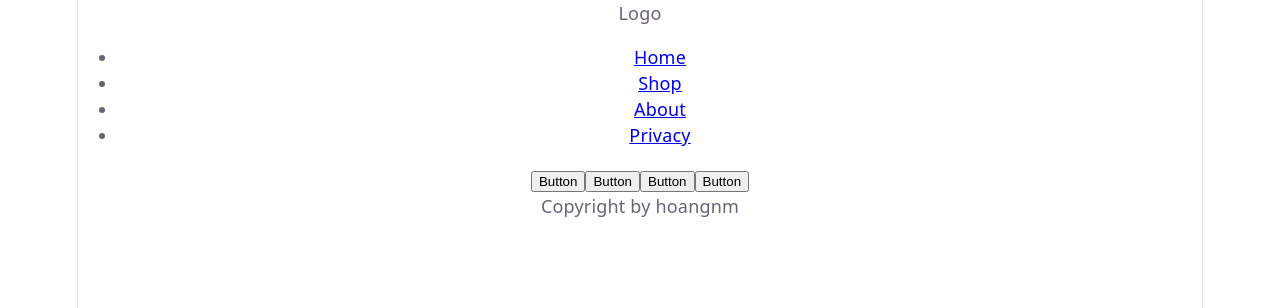
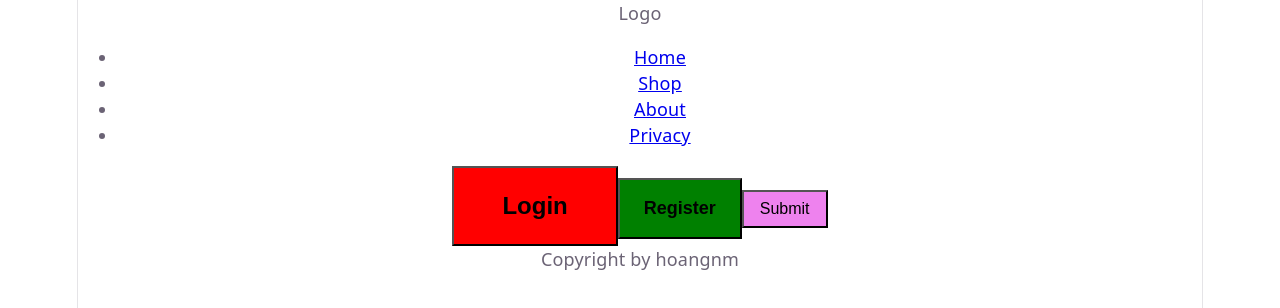
Before and after one commit to hoangnm-ndm/SyTuan-Learning, a React (Vite) app in the folder front-end/: page / in a window 1280 px wide. Shown: the top 308 px of the page. Built offline with nearby package versions, Linux system fonts and the light colour scheme.

Commit message:
React: props

```diff
--- a/front-end/src/App.jsx
+++ b/front-end/src/App.jsx
@@ -8,10 +8,16 @@ function App() {
     <>
       <HeaderClient />
       <main>
-        <Button />
-        <Button />
-        <Button />
-        <Button />
+        {/* props = properties = các thuộc tính */}
+        <Button color="red" size="big">
+          Login
+        </Button>
+        <Button color="green" size="medium">
+          Register
+        </Button>
+        <Button color="violet" size="small">
+          Submit
+        </Button>
       </main>
       <FooterClient />
     </>
--- a/front-end/src/components/ui/Button.jsx
+++ b/front-end/src/components/ui/Button.jsx
@@ -1,7 +1,17 @@
 import React from "react";
 
-const Button = () => {
-  return <button>Button</button>;
+const sizeOptions = {
+  big: { padding: "24px 48px", fontSize: "24px", fontWeight: 800 },
+  medium: { padding: "18px 24px", fontSize: "18px", fontWeight: 700 },
+  small: { padding: "8px 16px", fontSize: "16px", fontWeight: 500 },
+};
+
+const Button = ({ color, size, children }) => {
+  return (
+    <button style={{ backgroundColor: color, ...sizeOptions[size] }}>
+      {children}
+    </button>
+  );
 };
 
 export default Button;
```
